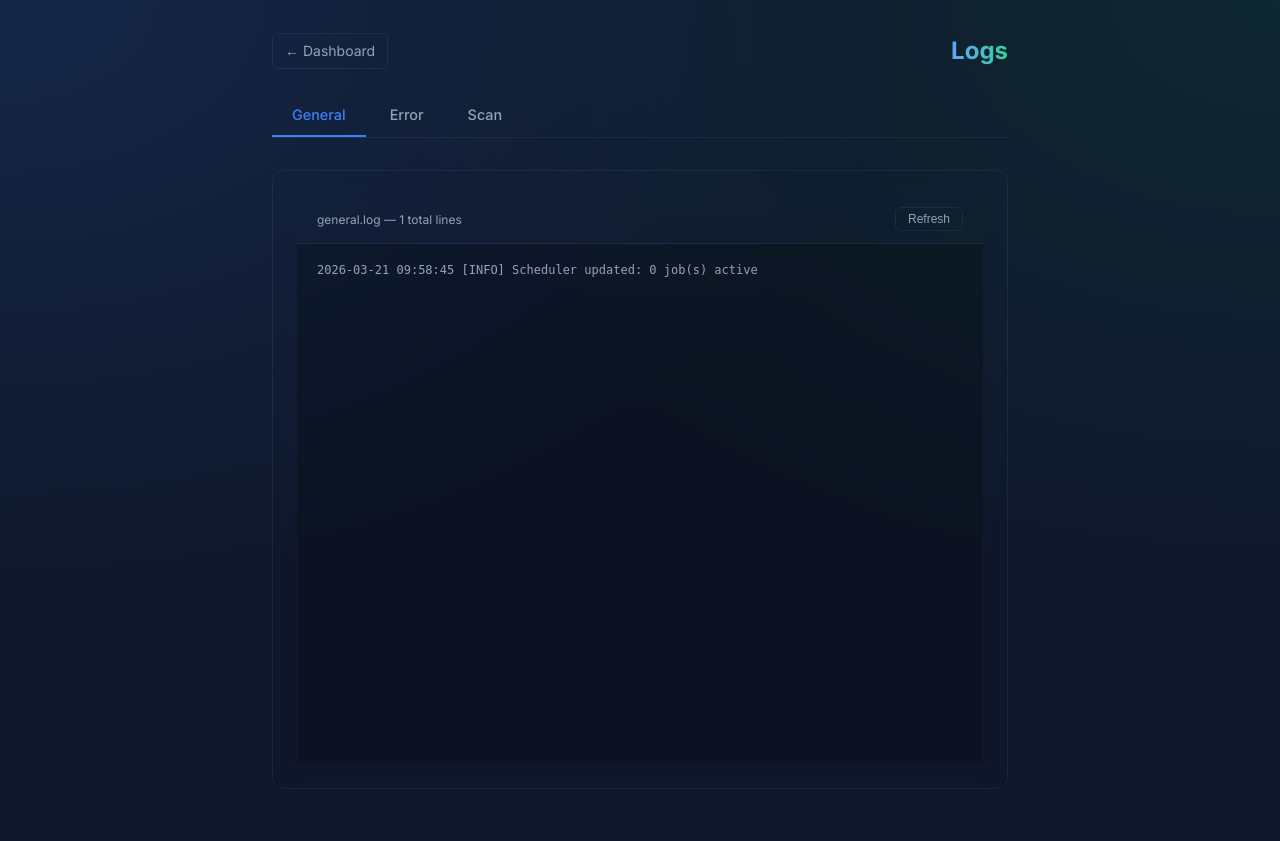
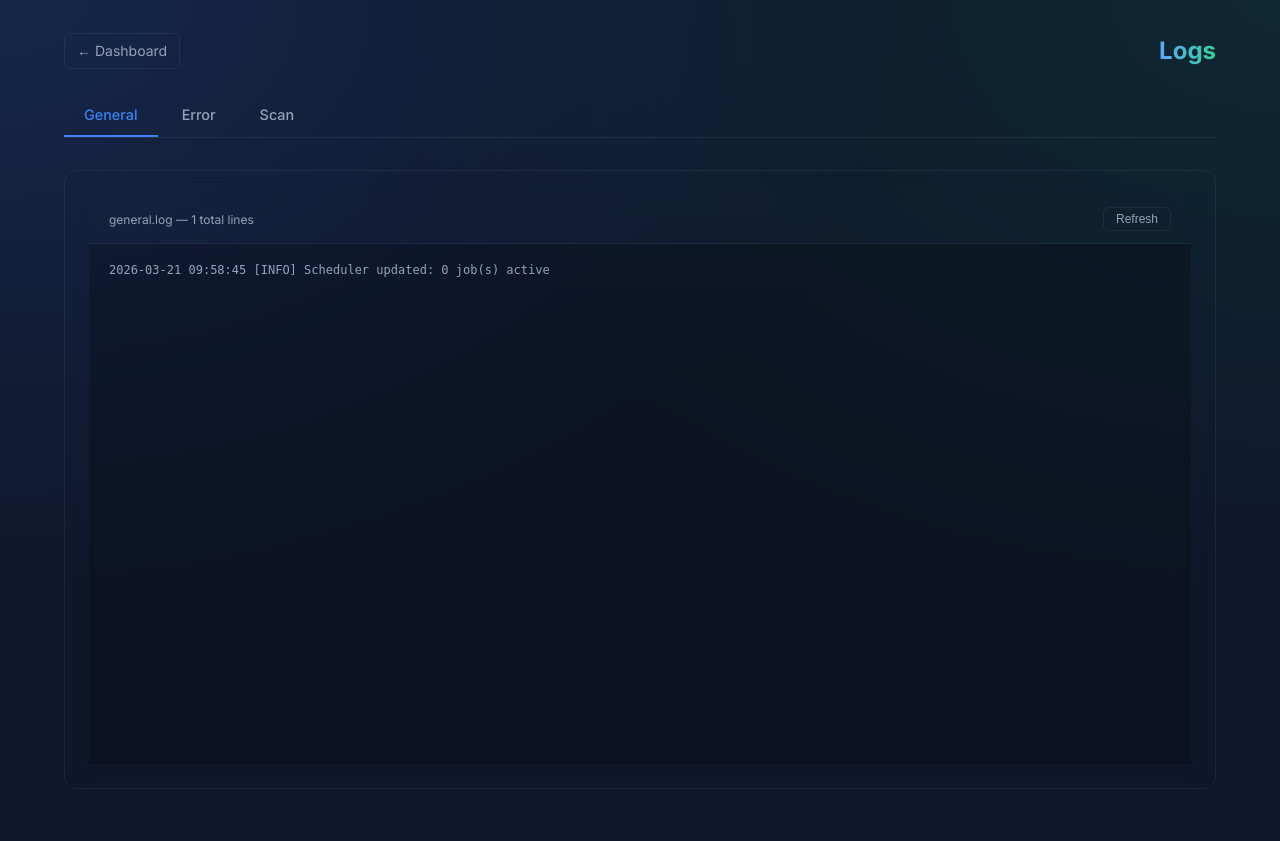
Before and after one commit to no2bugs/geo-ip-perf-analyzer, a Flask app: page /logs in a window 1280 px wide. Run offline with Flask 3, Linux system fonts and the light colour scheme.

Commit message:
fix: make logs page width dynamic (95% of screen)

```diff
--- a/web/static/style.css
+++ b/web/static/style.css
@@ -1189,6 +1189,7 @@ tr:hover td {
 /* ========================================
    Logs Page
    ======================================== */
+.logs-page { max-width: 95%; }
 .logs-page .tab-content { padding-top: 0.5rem; }
 
 .log-viewer-card {
```
